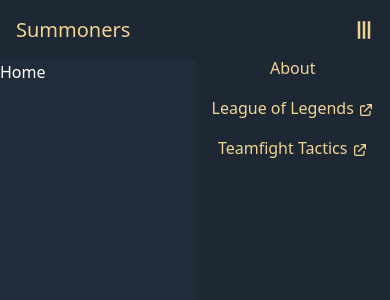
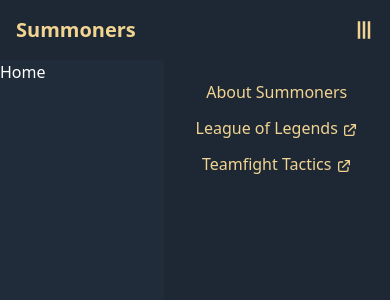
Before and after one commit to Neukz/summoners, a React (Create React App) app: page / in a window 390 px wide. Both pictures are taken after a click on the icon 364 px from the left and 30 px from the top of the page. Shown: the top 300 px of the page. Built offline with nearby package versions, Linux system fonts and the light colour scheme.

Commit message:
Created component for mobile navigation

```diff
--- a/src/components/layout/MobileNavigation.jsx
+++ b/src/components/layout/MobileNavigation.jsx
@@ -1,10 +1,17 @@
-import { useState } from 'react';
-import { Link } from 'react-router-dom';
+import { useState, useEffect } from 'react';
+import { Link, useLocation } from 'react-router-dom';
 import { GiHamburgerMenu } from 'react-icons/gi';
 import OutgoingLink from '../OutgoingLink';
 
 const MobileNavigation = () => {
 	const [isOpen, setIsOpen] = useState(false);
+
+	const location = useLocation();
+
+	// Close the menu whenever the user clicks any Link tag
+	useEffect(() => {
+		setIsOpen(false);
+	}, [location]);
 
 	return (
 		<div className="md:hidden">
@@ -18,12 +25,12 @@
 
 			{/* Mobile navigation */}
 			<div
-				className={`bg-primary-dark text-secondary-light absolute h-screen right-0 mt-4 duration-300 ${
-					!isOpen && 'translate-x-full'
+				className={`bg-primary-dark text-secondary-light absolute h-screen right-0 mt-4 pt-6 duration-1000 ${
+					!isOpen && 'translate-x-full hidden'
 				}`}
 			>
-				<div className="flex flex-col items-center space-y-4 px-4">
-					<Link to="about">About</Link>
+				<div className="flex flex-col items-center space-y-3 px-8">
+					<Link to="about">About Summoners</Link>
 
 					<OutgoingLink
 						name="League of Legends"
--- a/src/components/layout/Navbar.jsx
+++ b/src/components/layout/Navbar.jsx
@@ -4,9 +4,9 @@
 
 const Navbar = () => {
 	return (
-		<nav className="bg-primary-dark text-secondary-light relative">
+		<nav className="bg-primary-dark text-secondary-light relative w-full">
 			<div className="container mx-auto p-4 flex justify-between items-center">
-				<Link to="/" className="text-xl">
+				<Link to="/" className="text-xl font-semibold" translate="no">
 					Summoners
 				</Link>
 
```
